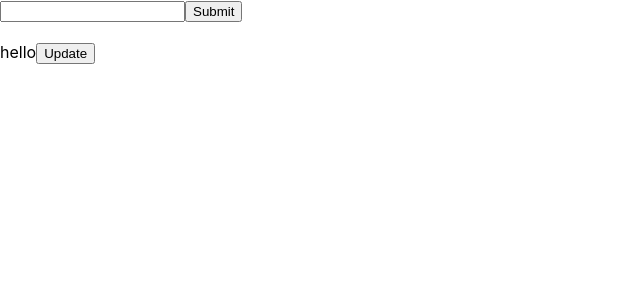
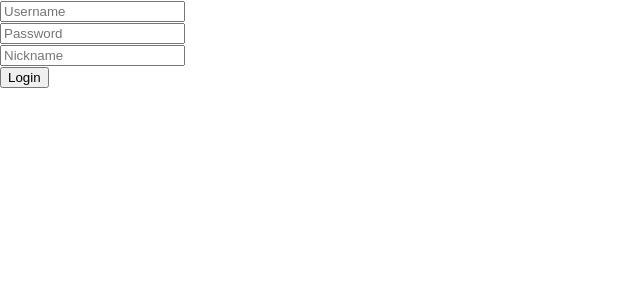
Before and after one commit to braverokmc79/Rreact-KossieCoder, a React (Create React App) app: page / in a window 1280 px wide. Shown: the top 300 px of the page, without its empty margins (0-640 px from the left). Built offline with nearby package versions, Linux system fonts and the light colour scheme.

Commit message:
05 폼에서 useState 사용하기

```diff
--- a/src/App.js
+++ b/src/App.js
@@ -2,35 +2,50 @@ import { useState } from 'react';
 import './App.css';
 
 function App() {
-  const [text, setText] = useState("hello");
+  const [username, setUsername] = useState('');
+  const [password, setPassword] = useState('');
+  const [nickname, setNickname] = useState('');
 
-  const onSubmit = () => {
+  const onSubmit = (e) => {
+    e.preventDefault();
+    console.log(username, password);
     alert("submitted");
   }
-  const onKeyUp = (event) => {
-    // console.log(event.target.value);
-    if (event.keyCode === 13) {
-      //console.log("전송");
-      onSubmit();
-    }
+
+  const handleForm = (e) => {
+    setNickname(e.target.value)
+    console.log("handleForm : ", [e.target.name], e.target.value);
   }
-
-
-  const updateText = () => {
-    setText("Coder");
-    console.log("1.text", text);
-  }
-
-  console.log("2.text",text);
 
   return (
     <div className="App">
-      <input onKeyUp={onKeyUp} />
-      <button onClick={onSubmit}>Submit</button>
 
-      <br /><br />
-      <span>{text}</span>
-      <button onClick={updateText}>Update</button>
+      <form onSubmit={onSubmit}>
+        <input placeholder='Username'
+          name='username'
+          value={username}
+          onChange={(e) => {
+            setUsername(e.target.value)
+          }} /><br />
+
+
+        <input placeholder='Password'
+          name='username'
+          value={password}
+          onChange={(e) => {
+            setPassword(e.target.value)
+          }}
+        /><br />
+
+        <input placeholder='Nickname'
+          name='nickname'
+          value={nickname}
+          onChange={handleForm}
+        /><br />
+
+        <button>Login</button>
+      </form>
+
     </div >
   );
 
```
